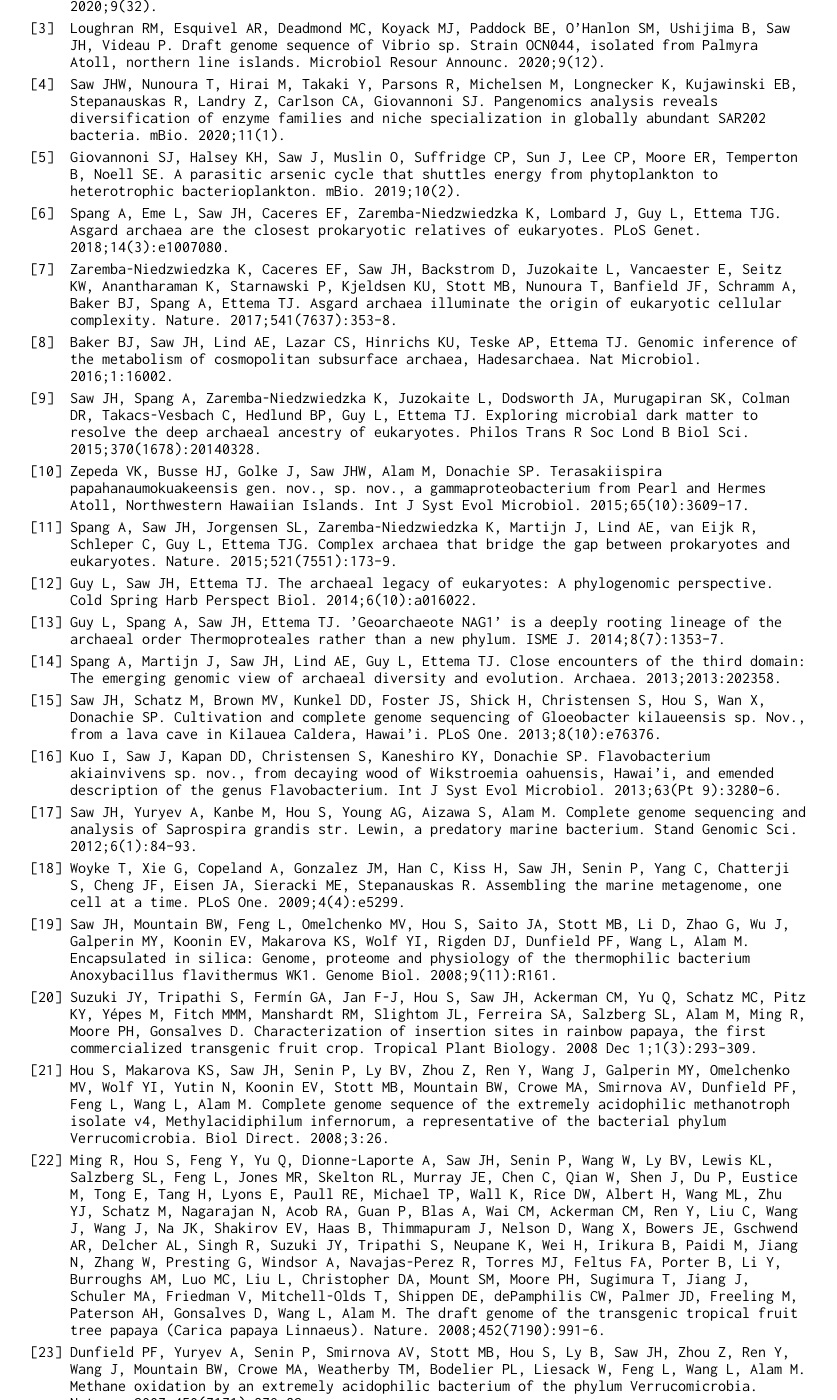
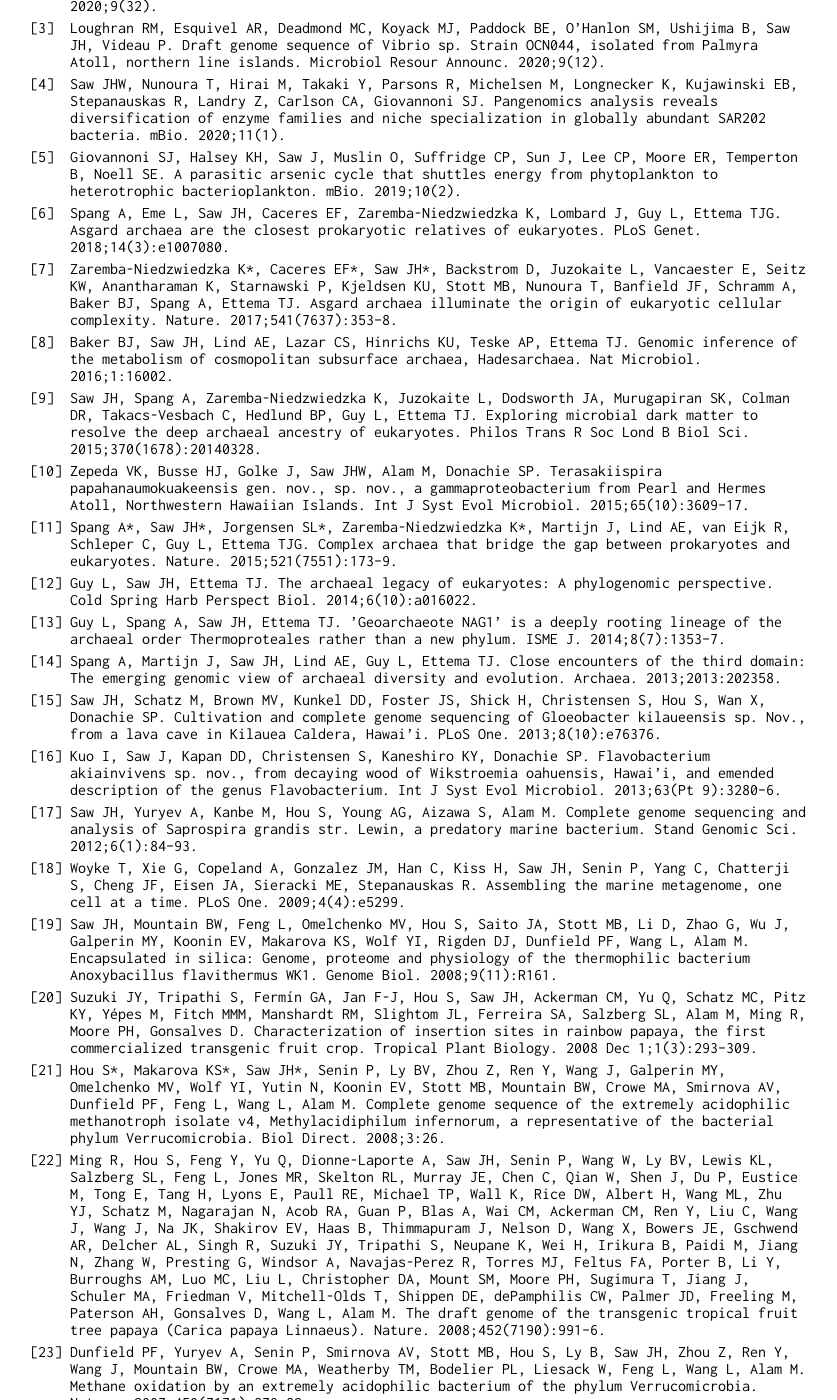
Before and after one commit to jimmysaw/jimmysaw.github.io, a Jekyll site: the page built from pub.md, in a window 1280 px wide and 1400 px high, scrolled down 362 px. Shown: the whole window, without its empty margins (200-1037 px from the left). Built offline with Jekyll 4.4.1, drawn with Linux system fonts in a browser that asks for light colours.

```diff
--- a/pub.md
+++ b/pub.md
@@ -11,11 +11,11 @@ is_contact: true
 4. Saw JHW, Nunoura T, Hirai M, Takaki Y, Parsons R, Michelsen M, Longnecker K, Kujawinski EB, Stepanauskas R, Landry Z, Carlson CA, Giovannoni SJ. Pangenomics analysis reveals diversification of enzyme families and niche specialization in globally abundant SAR202 bacteria. mBio. 2020;11(1).
 5. Giovannoni SJ, Halsey KH, Saw J, Muslin O, Suffridge CP, Sun J, Lee CP, Moore ER, Temperton B, Noell SE. A parasitic arsenic cycle that shuttles energy from phytoplankton to heterotrophic bacterioplankton. mBio. 2019;10(2).
 6. Spang A, Eme L, Saw JH, Caceres EF, Zaremba-Niedzwiedzka K, Lombard J, Guy L, Ettema TJG. Asgard archaea are the closest prokaryotic relatives of eukaryotes. PLoS Genet. 2018;14(3):e1007080.
-7. Zaremba-Niedzwiedzka K, Caceres EF, Saw JH, Backstrom D, Juzokaite L, Vancaester E, Seitz KW, Anantharaman K, Starnawski P, Kjeldsen KU, Stott MB, Nunoura T, Banfield JF, Schramm A, Baker BJ, Spang A, Ettema TJ. Asgard archaea illuminate the origin of eukaryotic cellular complexity. Nature. 2017;541(7637):353–8.
+7. Zaremba-Niedzwiedzka K\*, Caceres EF\*, Saw JH\*, Backstrom D, Juzokaite L, Vancaester E, Seitz KW, Anantharaman K, Starnawski P, Kjeldsen KU, Stott MB, Nunoura T, Banfield JF, Schramm A, Baker BJ, Spang A, Ettema TJ. Asgard archaea illuminate the origin of eukaryotic cellular complexity. Nature. 2017;541(7637):353–8.
 8. Baker BJ, Saw JH, Lind AE, Lazar CS, Hinrichs KU, Teske AP, Ettema TJ. Genomic inference of the metabolism of cosmopolitan subsurface archaea, Hadesarchaea. Nat Microbiol. 2016;1:16002.
 9. Saw JH, Spang A, Zaremba-Niedzwiedzka K, Juzokaite L, Dodsworth JA, Murugapiran SK, Colman DR, Takacs-Vesbach C, Hedlund BP, Guy L, Ettema TJ. Exploring microbial dark matter to resolve the deep archaeal ancestry of eukaryotes. Philos Trans R Soc Lond B Biol Sci. 2015;370(1678):20140328.
 10. Zepeda VK, Busse HJ, Golke J, Saw JHW, Alam M, Donachie SP. Terasakiispira papahanaumokuakeensis gen. nov., sp. nov., a gammaproteobacterium from Pearl and Hermes Atoll, Northwestern Hawaiian Islands. Int J Syst Evol Microbiol. 2015;65(10):3609–17.
-11. Spang A, Saw JH, Jorgensen SL, Zaremba-Niedzwiedzka K, Martijn J, Lind AE, van Eijk R, Schleper C, Guy L, Ettema TJG. Complex archaea that bridge the gap between prokaryotes and eukaryotes. Nature. 2015;521(7551):173–9.
+11. Spang A\*, Saw JH\*, Jorgensen SL\*, Zaremba-Niedzwiedzka K\*, Martijn J, Lind AE, van Eijk R, Schleper C, Guy L, Ettema TJG. Complex archaea that bridge the gap between prokaryotes and eukaryotes. Nature. 2015;521(7551):173–9.
 12. Guy L, Saw JH, Ettema TJ. The archaeal legacy of eukaryotes: A phylogenomic perspective. Cold Spring Harb Perspect Biol. 2014;6(10):a016022.
 13. Guy L, Spang A, Saw JH, Ettema TJ. ’Geoarchaeote NAG1’ is a deeply rooting lineage of the archaeal order Thermoproteales rather than a new phylum. ISME J. 2014;8(7):1353–7.
 14. Spang A, Martijn J, Saw JH, Lind AE, Guy L, Ettema TJ. Close encounters of the third domain: The emerging genomic view of archaeal diversity and evolution. Archaea. 2013;2013:202358.
@@ -25,7 +25,7 @@ is_contact: true
 18. Woyke T, Xie G, Copeland A, Gonzalez JM, Han C, Kiss H, Saw JH, Senin P, Yang C, Chatterji S, Cheng JF, Eisen JA, Sieracki ME, Stepanauskas R. Assembling the marine metagenome, one cell at a time. PLoS One. 2009;4(4):e5299.
 19. Saw JH, Mountain BW, Feng L, Omelchenko MV, Hou S, Saito JA, Stott MB, Li D, Zhao G, Wu J, Galperin MY, Koonin EV, Makarova KS, Wolf YI, Rigden DJ, Dunfield PF, Wang L, Alam M. Encapsulated in silica: Genome, proteome and physiology of the thermophilic bacterium Anoxybacillus flavithermus WK1. Genome Biol. 2008;9(11):R161.
 20. Suzuki JY, Tripathi S, Fermín GA, Jan F-J, Hou S, Saw JH, Ackerman CM, Yu Q, Schatz MC, Pitz KY, Yépes M, Fitch MMM, Manshardt RM, Slightom JL, Ferreira SA, Salzberg SL, Alam M, Ming R, Moore PH, Gonsalves D. Characterization of insertion sites in rainbow papaya, the first commercialized transgenic fruit crop. Tropical Plant Biology. 2008 Dec 1;1(3):293–309.
-21. Hou S, Makarova KS, Saw JH, Senin P, Ly BV, Zhou Z, Ren Y, Wang J, Galperin MY, Omelchenko MV, Wolf YI, Yutin N, Koonin EV, Stott MB, Mountain BW, Crowe MA, Smirnova AV, Dunfield PF, Feng L, Wang L, Alam M. Complete genome sequence of the extremely acidophilic methanotroph isolate v4, Methylacidiphilum infernorum, a representative of the bacterial phylum Verrucomicrobia. Biol Direct. 2008;3:26.
+21. Hou S\*, Makarova KS\*, Saw JH\*, Senin P, Ly BV, Zhou Z, Ren Y, Wang J, Galperin MY, Omelchenko MV, Wolf YI, Yutin N, Koonin EV, Stott MB, Mountain BW, Crowe MA, Smirnova AV, Dunfield PF, Feng L, Wang L, Alam M. Complete genome sequence of the extremely acidophilic methanotroph isolate v4, Methylacidiphilum infernorum, a representative of the bacterial phylum Verrucomicrobia. Biol Direct. 2008;3:26.
 22. Ming R, Hou S, Feng Y, Yu Q, Dionne-Laporte A, Saw JH, Senin P, Wang W, Ly BV, Lewis KL, Salzberg SL, Feng L, Jones MR, Skelton RL, Murray JE, Chen C, Qian W, Shen J, Du P, Eustice M, Tong E, Tang H, Lyons E, Paull RE, Michael TP, Wall K, Rice DW, Albert H, Wang ML, Zhu YJ, Schatz M, Nagarajan N, Acob RA, Guan P, Blas A, Wai CM, Ackerman CM, Ren Y, Liu C, Wang J, Wang J, Na JK, Shakirov EV, Haas B, Thimmapuram J, Nelson D, Wang X, Bowers JE, Gschwend AR, Delcher AL, Singh R, Suzuki JY, Tripathi S, Neupane K, Wei H, Irikura B, Paidi M, Jiang N, Zhang W, Presting G, Windsor A, Navajas-Perez R, Torres MJ, Feltus FA, Porter B, Li Y, Burroughs AM, Luo MC, Liu L, Christopher DA, Mount SM, Moore PH, Sugimura T, Jiang J, Schuler MA, Friedman V, Mitchell-Olds T, Shippen DE, dePamphilis CW, Palmer JD, Freeling M, Paterson AH, Gonsalves D, Wang L, Alam M. The draft genome of the transgenic tropical fruit tree papaya (Carica papaya Linnaeus). Nature. 2008;452(7190):991–6.
 23. Dunfield PF, Yuryev A, Senin P, Smirnova AV, Stott MB, Hou S, Ly B, Saw JH, Zhou Z, Ren Y, Wang J, Mountain BW, Crowe MA, Weatherby TM, Bodelier PL, Liesack W, Feng L, Wang L, Alam M. Methane oxidation by an extremely acidophilic bacterium of the phylum Verrucomicrobia. Nature. 2007;450(7171):879–82.
 24. Yu Q, Hou S, Feltus FA, Jones MR, Murray JE, Veatch O, Lemke C, Saw JH, Moore RC, Thimmapuram J, Liu L, Moore PH, Alam M, Jiang J, Paterson AH, Ming R. Low x/y divergence in four pairs of papaya sex-linked genes. Plant J. 2008;53(1):124–32.
```
